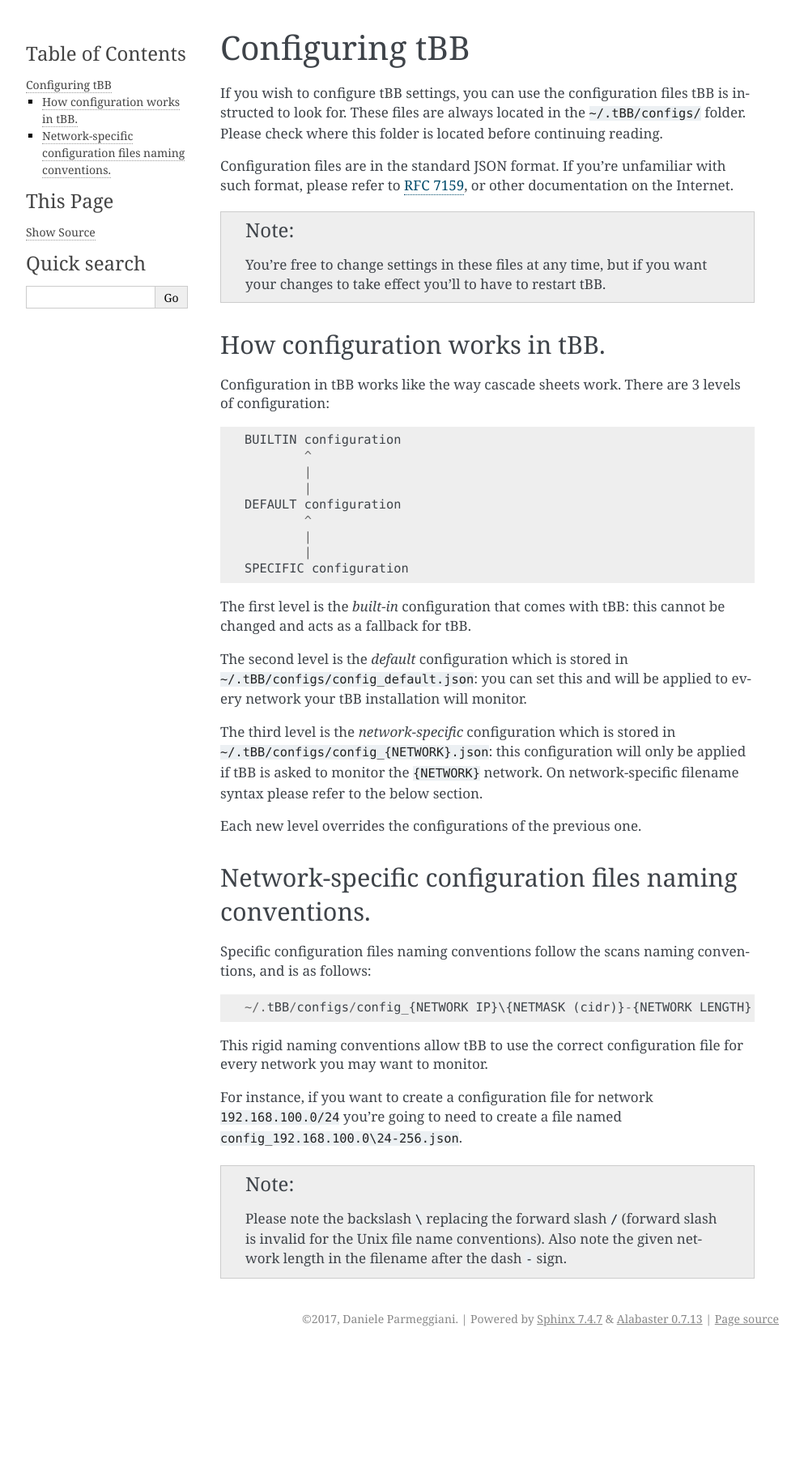
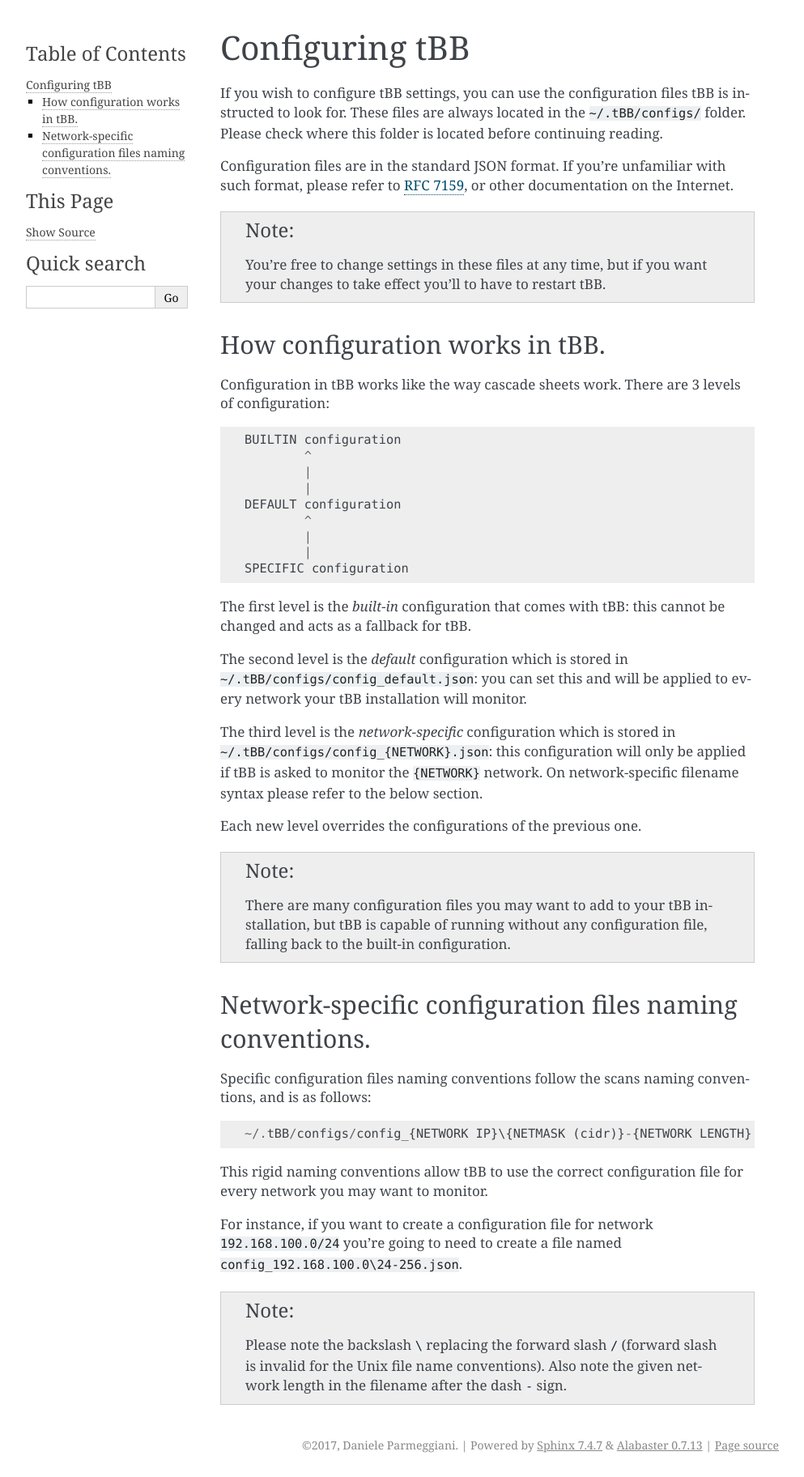
Before and after one commit to dpdani/tBB, a Sphinx documentation site: the page built from docs/config.rst, in a window 1280 px wide. Shown: the whole page at 81% size, without its empty margins (148-1141 px from the left). Built offline with Sphinx 7.4.7, drawn with Linux system fonts in a browser that asks for light colours; before the commit the page ends 1668 px from its top, so only the background shows below that.

Commit message:
Updated config.rst

```diff
--- a/docs/config.rst
+++ b/docs/config.rst
@@ -39,6 +39,10 @@ On network-specific filename syntax please refer to the below section.
 
 Each new level overrides the configurations of the previous one.
 
+.. note:: There are many configuration files you may want to add to your
+          tBB installation, but tBB is capable of running without any configuration
+          file, falling back to the built-in configuration.
+
 
 Network-specific configuration files naming conventions.
 --------------------------------------------------------
```
